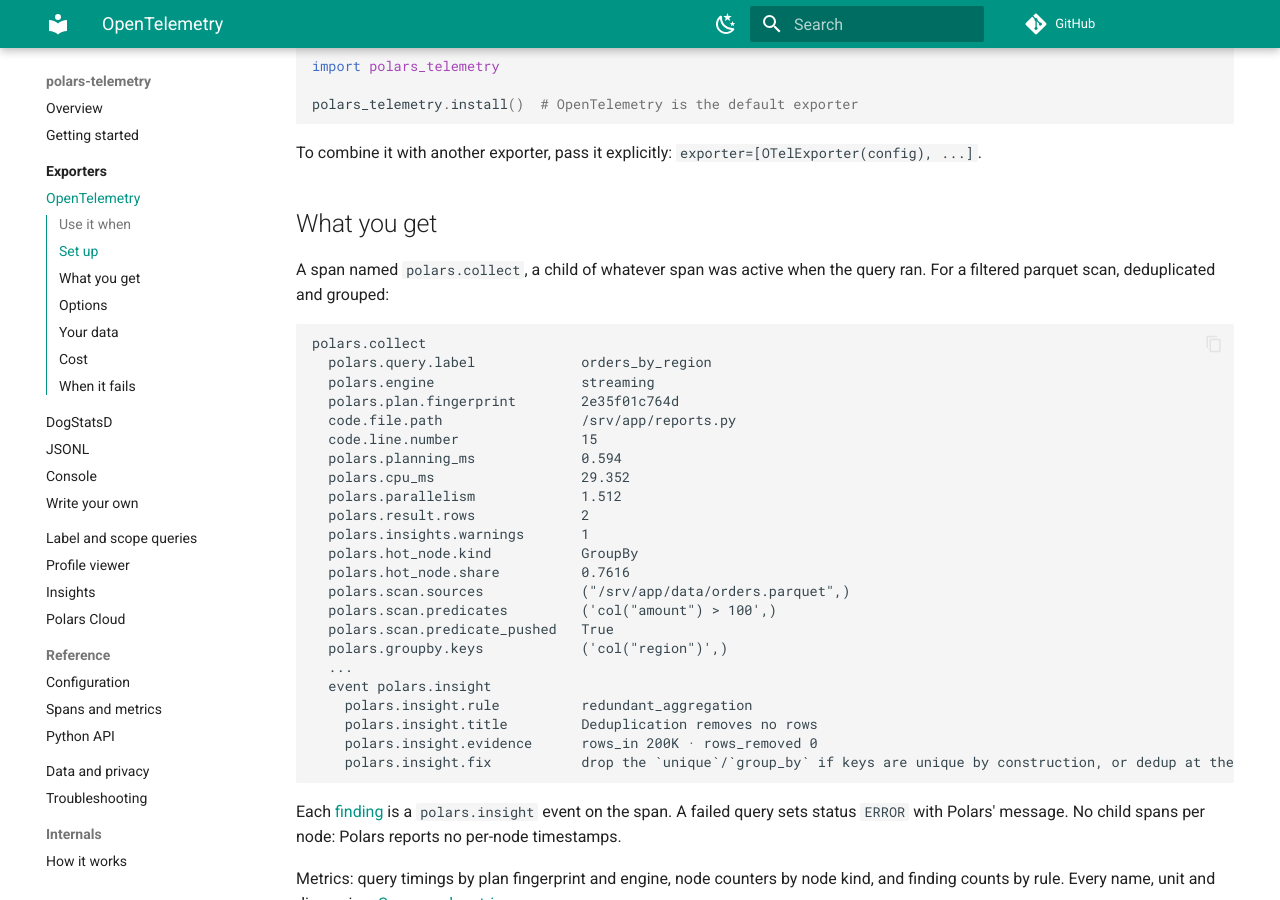
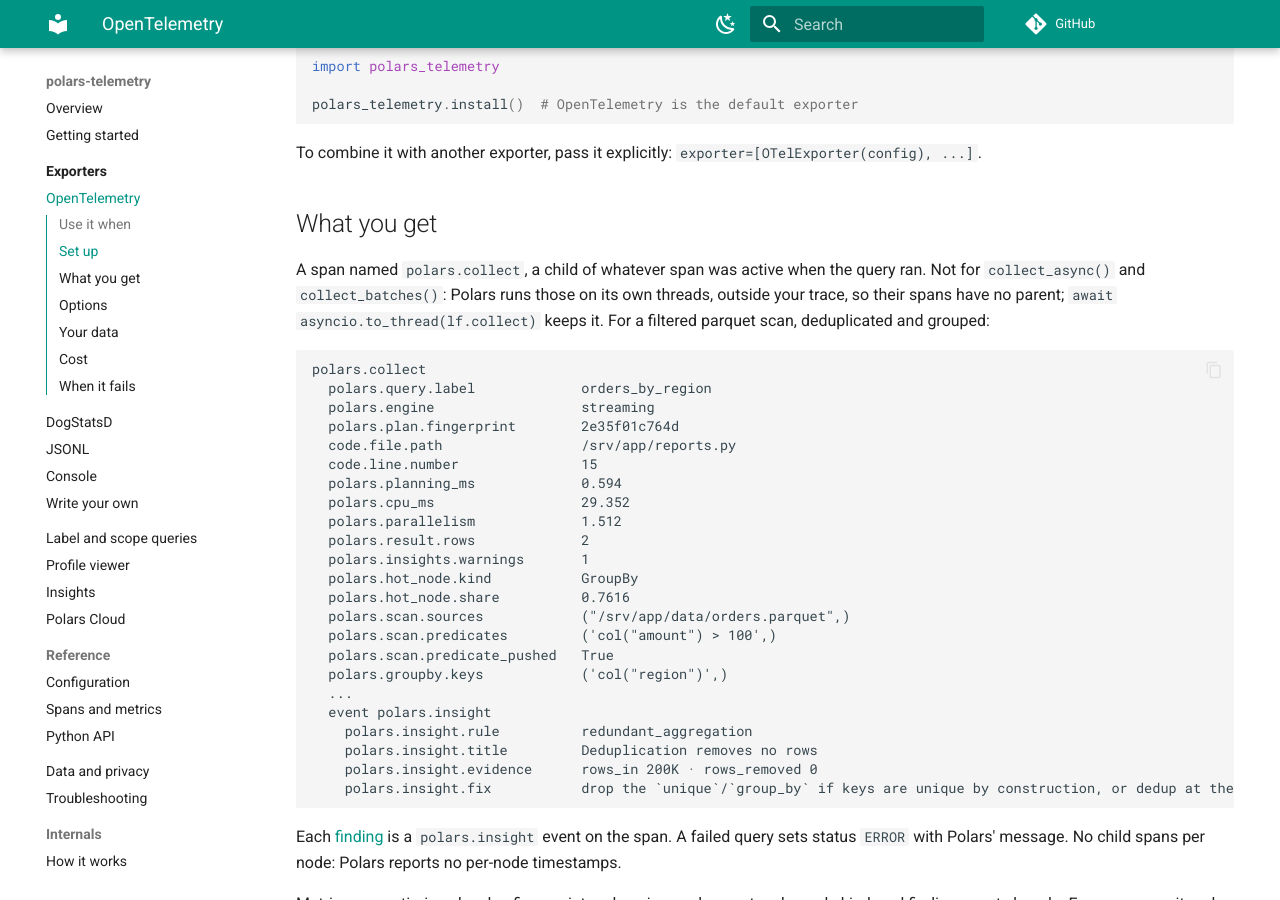
Before and after one commit to jan-krueger/polars-telemetry, an MkDocs documentation site: the page built from docs/exporters/opentelemetry.md, in a window 1280 px wide and 900 px high, scrolled down 809 px. Built offline with MkDocs 1.6.1 and Material for MkDocs 9.7.7, drawn with Linux system fonts in a browser that asks for light colours; comment, search, counter and statistics services are not loaded.

Commit message:
docs: say which query spans have no parent span

````diff
--- a/docs/exporters/opentelemetry.md
+++ b/docs/exporters/opentelemetry.md
@@ -46,7 +46,10 @@
 ## What you get
 
 A span named `polars.collect`, a child of whatever span was active when the
-query ran. For a filtered parquet scan, deduplicated and grouped:
+query ran. Not for `collect_async()` and `collect_batches()`: Polars runs those
+on its own threads, outside your trace, so their spans have no parent;
+`await asyncio.to_thread(lf.collect)` keeps it. For a filtered parquet scan,
+deduplicated and grouped:
 
 ```text
 polars.collect
````
Also changed, not shown: CHANGELOG.md (+3 -0 lines), docs/labels.md (+3 -1 lines).
